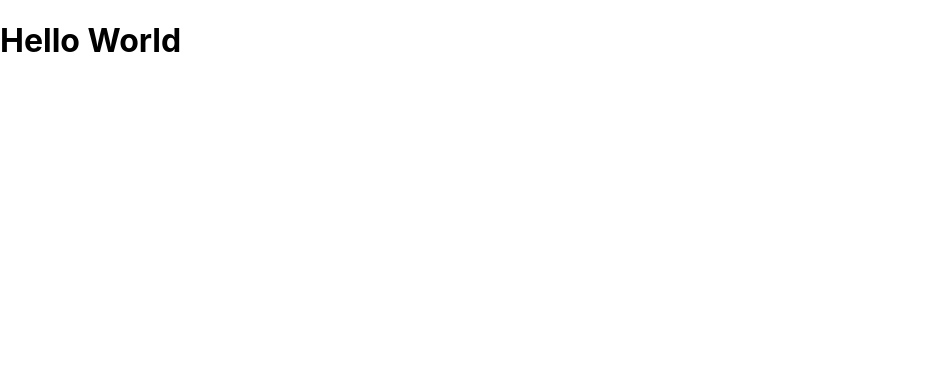
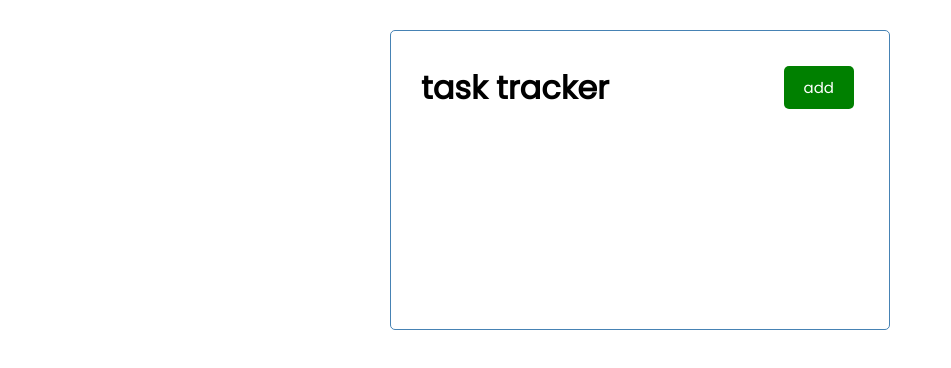
Before and after one commit to gersonbarajas62/react-task-tracker, a React (Create React App) app: page / in a window 1280 px wide. Shown: the top 368 px of the page, without its empty margins (0-951 px from the left). Built offline with nearby package versions, Linux system fonts and the light colour scheme; the HTML template or start-up script is replaced by a standard one.

Commit message:
Button and header components

```diff
--- a/src/App.js
+++ b/src/App.js
@@ -5,7 +5,7 @@
   return (
     <div className="container">
 
-       <h1>Hello World</h1>
+      <Header />
 
     </div>
   );
--- /dev/null
+++ b/src/components/Button.js
@@ -0,0 +1,27 @@
+import PropTypes from 'prop-types'
+
+
+const Button = ({color, text, onClick}) => {
+  return (
+
+      <button
+        onClick={onClick}
+        style={{ backgroundColor: color }}
+        className='btn'>
+        {text}
+      </button>
+
+  )
+}
+
+Button.defaultProps = {
+    color: 'steelblue'
+},
+
+Button.propTypes = {
+    text: PropTypes.string,
+    color: PropTypes.string,
+    onClick: PropTypes.string,
+}
+
+export default Button
--- a/src/components/Header.js
+++ b/src/components/Header.js
@@ -0,0 +1,19 @@
+import PropTypes from 'prop-types'
+import Button from './Button'
+
+const Header = ({title}) => {
+    return(
+       <header className='header'>
+        <h1> {title} </h1>
+        <Button color='green' text='add'/>
+       </header>
+    )
+}
+Header.defaultProps = {
+    title:'task tracker',
+}
+
+Header.propTypes = {
+    title: PropTypes.string.isRequired,
+}
+export default Header
--- a/src/index.css
+++ b/src/index.css
@@ -1,13 +1,112 @@
-body {
+@import url('https://fonts.googleapis.com/css2?family=Poppins:wght@300;400&display=swap');
+
+* {
+  box-sizing: border-box;
   margin: 0;
-  font-family: -apple-system, BlinkMacSystemFont, 'Segoe UI', 'Roboto', 'Oxygen',
-    'Ubuntu', 'Cantarell', 'Fira Sans', 'Droid Sans', 'Helvetica Neue',
-    sans-serif;
-  -webkit-font-smoothing: antialiased;
-  -moz-osx-font-smoothing: grayscale;
+  padding: 0;
 }
 
-code {
-  font-family: source-code-pro, Menlo, Monaco, Consolas, 'Courier New',
-    monospace;
+body {
+  font-family: 'Poppins', sans-serif;
 }
+
+.container {
+  max-width: 500px;
+  margin: 30px auto;
+  overflow: auto;
+  min-height: 300px;
+  border: 1px solid steelblue;
+  padding: 30px;
+  border-radius: 5px;
+}
+
+.header {
+  display: flex;
+  justify-content: space-between;
+  align-items: center;
+  margin-bottom: 20px;
+}
+
+.btn {
+  display: inline-block;
+  background: #000;
+  color: #fff;
+  border: none;
+  padding: 10px 20px;
+  margin: 5px;
+  border-radius: 5px;
+  cursor: pointer;
+  text-decoration: none;
+  font-size: 15px;
+  font-family: inherit;
+}
+
+.btn:focus {
+  outline: none;
+}
+
+.btn:active {
+  transform: scale(0.98);
+}
+
+.btn-block {
+  display: block;
+  width: 100%;
+}
+
+.task {
+  background: #f4f4f4;
+  margin: 5px;
+  padding: 10px 20px;
+  cursor: pointer;
+}
+
+.task.reminder {
+  border-left: 5px solid green;
+}
+
+.task h3 {
+  display: flex;
+  align-items: center;
+  justify-content: space-between;
+}
+
+.add-form {
+  margin-bottom: 40px;
+}
+
+.form-control {
+  margin: 20px 0;
+}
+
+.form-control label {
+  display: block;
+}
+
+.form-control input {
+  width: 100%;
+  height: 40px;
+  margin: 5px;
+  padding: 3px 7px;
+  font-size: 17px;
+}
+
+.form-control-check {
+  display: flex;
+  align-items: center;
+  justify-content: space-between;
+}
+
+.form-control-check label {
+  flex: 1;
+}
+
+.form-control-check input {
+  flex: 2;
+  height: 20px;
+}
+
+footer {
+  margin-top: 30px;
+  text-align: center;
+}
```
